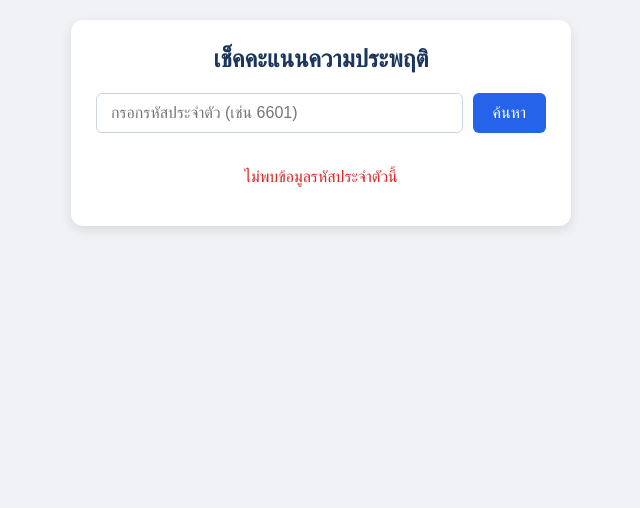
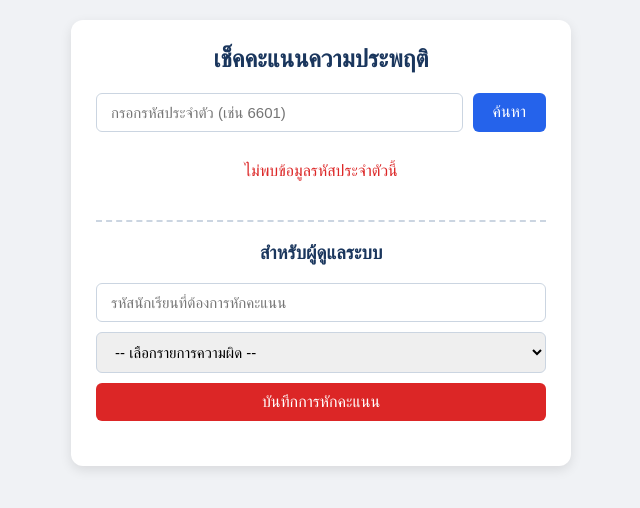
Before and after one commit to tyacgsw11/-, a plain HTML site: page index.html in a window 1280 px wide. Both pictures are taken after a click on the button "ค้นหา". Shown: the whole page, without its empty margins (319-959 px from the left). Drawn offline with Linux system fonts and the light colour scheme.

Commit message:
Update index.html

```diff
--- a/index.html
+++ b/index.html
@@ -8,30 +8,28 @@
         * { box-sizing: border-box; font-family: 'Kanit', sans-serif, 'Segoe UI'; }
         body { background-color: #f0f2f5; margin: 0; padding: 20px; display: flex; justify-content: center; }
         .container { background: #ffffff; padding: 25px; border-radius: 12px; box-shadow: 0 4px 12px rgba(0,0,0,0.1); width: 100%; max-width: 500px; }
-        h2 { text-align: center; color: #1a365d; margin-top: 0; }
-
-        .search-box { display: flex; gap: 10px; margin-bottom: 20px; }
-        input[type="text"] { flex: 1; padding: 10px 14px; border: 1px solid #cbd5e1; border-radius: 6px; font-size: 16px; outline: none; }
+        h2, h3 { text-align: center; color: #1a365d; margin-top: 0; }
+        .search-box, .admin-box { display: flex; flex-direction: column; gap: 10px; margin-bottom: 20px; }
+        .input-group { display: flex; gap: 10px; }
+        input[type="text"], select { flex: 1; padding: 10px 14px; border: 1px solid #cbd5e1; border-radius: 6px; font-size: 15px; outline: none; }
         button { background: #2563eb; color: white; border: none; padding: 10px 20px; border-radius: 6px; cursor: pointer; font-size: 16px; font-weight: 500; }
         button:hover { background: #1d4ed8; }
-
+        .btn-danger { background: #dc2626; }
+        .btn-danger:hover { background: #b91c1c; }
         .result-card { display: none; border: 1px solid #e2e8f0; border-radius: 8px; padding: 15px; margin-top: 15px; }
         .student-info { border-bottom: 1px solid #e2e8f0; padding-bottom: 10px; margin-bottom: 15px; }
-
         .score-display { text-align: center; background: #f8fafc; padding: 15px; border-radius: 8px; margin-bottom: 15px; }
         .score-num { font-size: 36px; font-weight: bold; }
         .status-badge { display: inline-block; padding: 4px 12px; border-radius: 20px; font-size: 14px; font-weight: 500; margin-top: 5px; }
-
-        /* สีสถานะ */
         .status-good { color: #166534; background: #dcfce7; }
         .status-warn { color: #854d0e; background: #fef9c3; }
         .status-danger { color: #991b1b; background: #fee2e2; }
-
         table { width: 100%; border-collapse: collapse; margin-top: 10px; font-size: 14px; }
         th, td { padding: 8px; text-align: left; border-bottom: 1px solid #e2e8f0; }
         th { background: #f1f5f9; color: #475569; }
         .deduct { color: #dc2626; font-weight: bold; }
-        .not-found { text-align: center; color: #dc2626; padding: 15px; display: none; }
+        .not-found { text-align: center; color: #dc2626; padding: 10px; display: none; }
+        .admin-section { margin-top: 30px; padding-top: 20px; border-top: 2px dashed #cbd5e1; }
     </style>
 </head>
 <body>
@@ -40,8 +38,10 @@
     <h2>เช็คคะแนนความประพฤติ</h2>
 
     <div class="search-box">
-        <input type="text" id="studentId" placeholder="กรอกรหัสประจำตัว (เช่น 6601)">
-        <button onclick="searchData()">ค้นหา</button>
+        <div class="input-group">
+            <input type="text" id="studentId" placeholder="กรอกรหัสประจำตัว (เช่น 6601)">
+            <button onclick="searchData()">ค้นหา</button>
+        </div>
     </div>
 
     <div id="notFound" class="not-found">ไม่พบข้อมูลรหัสประจำตัวนี้</div>
@@ -69,60 +69,54 @@
             <tbody id="historyList"></tbody>
         </table>
     </div>
+
+    <div class="admin-section">
+        <h3>สำหรับผู้ดูแลระบบ</h3>
+        <div class="admin-box">
+            <input type="text" id="adminStudentId" placeholder="รหัสนักเรียนที่ต้องการหักคะแนน">
+            <select id="infractionSelect">
+                <option value="" disabled selected>-- เลือกรายการความผิด --</option>
+            </select>
+            <button class="btn-danger" onclick="addDeduction()">บันทึกการหักคะแนน</button>
+        </div>
+    </div>
 </div>
 
 <script>
-    // คะแนนเต็มเริ่มต้น = 100
-    const students = [
-        {
-            id: "6601",
-            name: "นายสมชาย สายเสมอ",
-            class: "ม.5/1 เลขที่ 3",
-            history: [
-                { detail: "มาโรงเรียนสาย (เกิน 08.00 น.)", points: 5 },
-                { detail: "ทรงผมผิดระเบียบ", points: 5 }
-            ]
-        },
-        {
-            id: "6602",
-            name: "นางสาวสมหญิง สดใส",
-            class: "ม.5/1 เลขที่ 15",
-            history: [] // ไม่เคยถูกตัดคะแนน
-        },
-        {
-            id: "6603",
-            name: "นายกิตติ เกเร",
-            class: "ม.5/2 เลขที่ 8",
-            history: [
-                { detail: "หนีคาบเรียน", points: 20 },
-                { detail: "ไม่แต่งกายตามระเบียบ", points: 10 },
-                { detail: "มาสาย", points: 5 }
-            ]
-        }
+    const infractions = [
+        { detail: "มาโรงเรียนสาย", points: 5 },
+        { detail: "ไม่แต่งกายตามระเบียบ", points: 10 },
+        { detail: "ทรงผมผิดระเบียบ", points: 5 },
+        { detail: "หนีคาบเรียน", points: 20 },
+        { detail: "ใช้วาจาไม่สุภาพ", points: 10 },
+        { detail: "นำโทรศัพท์มาใช้ในห้องเรียน", points: 15 }
     ];
 
-    function searchData() {
-        const id = document.getElementById("studentId").value.trim();
+    const select = document.getElementById("infractionSelect");
+    infractions.forEach((item, index) => {
+        const option = document.createElement("option");
+        option.value = index;
+        option.text = `${item.detail} (หัก ${item.points} คะแนน)`;
+        select.add(option);
+    });
+
+    const students = [
+        { id: "6601", name: "นายสมชาย สายเสมอ", class: "ม.5/1 เลขที่ 3", history: [] },
+        { id: "6602", name: "นางสาวสมหญิง สดใส", class: "ม.5/1 เลขที่ 15", history: [] },
+        { id: "6603", name: "นายกิตติ เกเร", class: "ม.5/2 เลขที่ 8", history: [] }
+    ];
+
+    function renderStudentInfo(student) {
         const resultCard = document.getElementById("resultCard");
         const notFound = document.getElementById("notFound");
         const historyList = document.getElementById("historyList");
 
-        const student = students.find(s => s.id === id);
-
-        if (!student) {
-            resultCard.style.display = "none";
-            notFound.style.display = "block";
-            return;
-        }
-
         notFound.style.display = "none";
         resultCard.style.display = "block";
 
-        // แสดงข้อมูลพื้นฐาน
         document.getElementById("nameText").innerText = student.name;
         document.getElementById("classText").innerText = "ชั้น: " + student.class;
 
-        // คำนวณคะแนนคงเหลือ (100 - คะแนนที่ถูกหัก)
         const totalDeducted = student.history.reduce((sum, item) => sum + item.points, 0);
         const remainingScore = 100 - totalDeducted;
 
@@ -131,7 +125,6 @@
 
         scoreElem.innerText = remainingScore;
 
-        // กำหนดสถานะและสี
         if (remainingScore >= 80) {
             scoreElem.style.color = "#166534";
             badgeElem.innerText = "พฤติกรรมปกติ";
@@ -146,7 +139,6 @@
             badgeElem.className = "status-badge status-danger";
         }
 
-        // แสดงรายการประวัติ
         historyList.innerHTML = "";
         if (student.history.length === 0) {
             historyList.innerHTML = `<tr><td colspan="2" style="text-align:center; color:#166534;">ไม่มีประวัติการทำผิดกฎระเบียบ</td></tr>`;
@@ -161,6 +153,46 @@
             });
         }
     }
+
+    function searchData() {
+        const id = document.getElementById("studentId").value.trim();
+        const student = students.find(s => s.id === id);
+
+        if (!student) {
+            document.getElementById("resultCard").style.display = "none";
+            document.getElementById("notFound").style.display = "block";
+            return;
+        }
+
+        renderStudentInfo(student);
+    }
+
+    function addDeduction() {
+        const id = document.getElementById("adminStudentId").value.trim();
+        const selectedIndex = document.getElementById("infractionSelect").value;
+
+        if (!id || selectedIndex === "") {
+            alert("กรุณากรอกรหัสนักเรียนและเลือกรายการความผิด");
+            return;
+        }
+
+        const student = students.find(s => s.id === id);
+        if (!student) {
+            alert("ไม่พบรหัสนักเรียนนี้ในระบบ");
+            return;
+        }
+
+        const item = infractions[selectedIndex];
+        student.history.push({ detail: item.detail, points: item.points });
+
+        document.getElementById("studentId").value = id;
+        renderStudentInfo(student);
+
+        document.getElementById("adminStudentId").value = "";
+        document.getElementById("infractionSelect").selectedIndex = 0;
+
+        alert(`หักคะแนน ${student.name} เรียบร้อยแล้ว (${item.detail} -${item.points})`);
+    }
 </script>
 
 </body>
```
